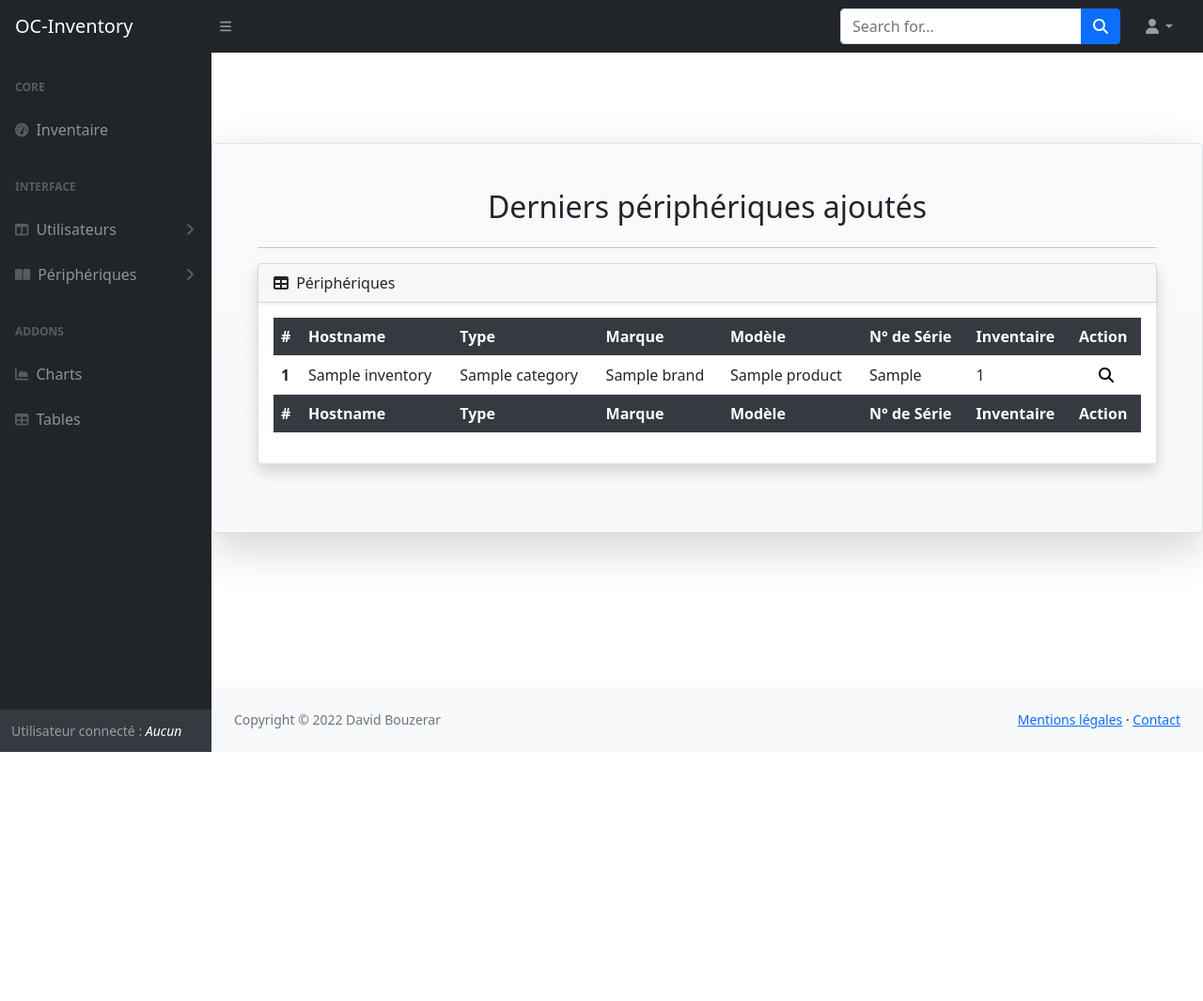
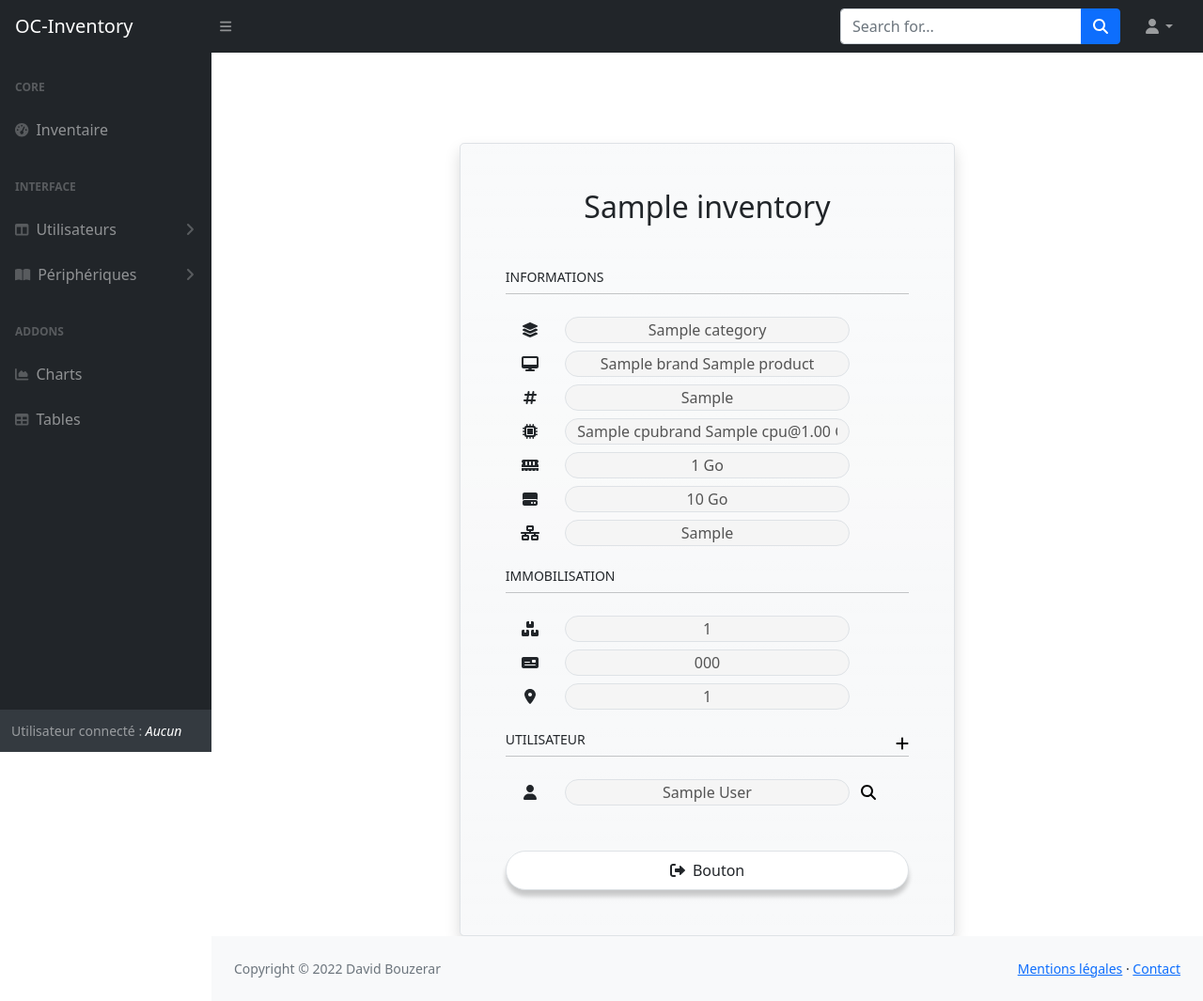
Before and after one commit to Eidocode/OC_Project13, a Django app: page /product_user/device_info/1/ in a window 1280 px wide. Shown: the whole page at 94% size. Before the commit the page ends 800 px from the top, so only its background shows below. Run offline with Django 3.2, Linux system fonts and the light colour scheme; tables that the repository leaves empty hold one stand-in row (values such as "Sample post"); some libraries are stand-ins or nearby versions.

Commit message:
- Added device_info template - Moved some html templates - Added route for device_info - Created add_device html template - Added new form for AddDevice

```diff
--- a/product/templates/product/base.html
+++ b/product/templates/product/base.html
@@ -83,6 +83,7 @@
                             <nav class="sb-sidenav-menu-nested nav">
                                 <a class="nav-link" href="{% url 'show_last_devices' %}">Derniers ajouts</a>
                                 <a class="nav-link" href="{% url 'show_all_devices' %}">Tous les périphériques</a>
+                                <a class="nav-link" href="{% url 'add_new_device' %}">Nouveau périphérique</a>
                             </nav>
                         </div>
                         <div class="sb-sidenav-menu-heading">Addons</div>
--- a/product_user/templates/device_info.html
+++ b/product_user/templates/device_users/device_users_info.html
@@ -3,12 +3,12 @@
 
 {% block content %}
 
-<section class="page-section sign mt-5" id="device_info-page">
+<section class="page-section sign mt-5" id="UserInfo-page">
     <div class="container h-100">
         <div class="row align-items-center justify-content-center">
             <div class="shadow rounded-3 bg-light bg-gradient px-5 mt-5 py-5 col-lg-6 border">
 
-                <h2 class="mb-4 text-center">Informations concernant le périphérique</h2>
+                <h2 class="mb-4 text-center">Informations concernant l'utilisateur</h2>
 
 
                 <h6 class="small mt-5">INFORMATIONS</h6>
@@ -64,7 +64,7 @@
                             <i class="fa-solid fa-computer"></i>
                         </span>
                         <input class="col-8 border text-center rounded-pill field_white_hover" value="{{ device.fullname }}" disabled/>
-                        <a id="device_detail" class="col-1 blue_hover text-center align-self-center" href="">
+                        <a id="device_detail" class="col-1 blue_hover text-center align-self-center" href="{% url 'show_device_info' device_id=device.id%}">
                             <i class="fa-solid fa-magnifying-glass"></i>
                         </a>
                     </div>
--- /dev/null
+++ b/product_user/templates/devices/device_info.html
@@ -0,0 +1,112 @@
+<!-- UserInfo page -->
+{% extends 'product/base.html' %}
+
+{% block content %}
+
+<section class="page-section sign mt-5" id="device_info-page">
+    <div class="container h-100">
+        <div class="row align-items-center justify-content-center">
+            <div class="shadow rounded-3 bg-light bg-gradient px-5 mt-5 py-5 col-lg-6 border">
+
+                <h2 class="mb-4 text-center">{{ device.inventory.hostname }}</h2>
+
+                <h6 class="small mt-5">INFORMATIONS</h6>
+                <hr class="divider mt-0"/>
+
+                <div class="row pt-2">
+                    <span class="col-2 text-center align-self-center">
+                        <i class="fa-solid fa-layer-group"></i>
+                    </span>
+                    <input class="col-8 border text-center rounded-pill field_white_hover" value="{{ device.product.category.name }}" disabled/>
+                </div>
+                <div class="row pt-2">
+                    <span class="col-2 text-center align-self-center">
+                        <i class="fa-solid fa-desktop"></i>
+                    </span>
+                    <input class="col-8 border text-center rounded-pill field_white_hover" value="{{ device.product.brand }} {{ device.product.name }}" disabled/>
+                </div>
+                <div class="row pt-2">
+                    <span class="col-2 text-center align-self-center">
+                        <i class="fa-solid fa-hashtag"></i>
+                    </span>
+                    <input class="col-8 border text-center rounded-pill field_white_hover" value="{{ device.inventory.serial }}" disabled/>
+                </div>
+                <div class="row pt-2">
+                    <span class="col-2 text-center align-self-center">
+                        <i class="fa-solid fa-microchip"></i>
+                    </span>
+                    <input class="col-8 border text-center rounded-pill field_white_hover" value="{{ device.inventory.cpu.cpu_brand.name }} {{ device.inventory.cpu.name }}@{{ device.inventory.cpu.frequency }} GHz" disabled/>
+                </div>
+                <div class="row pt-2">
+                    <span class="col-2 text-center align-self-center">
+                        <i class="fa-solid fa-memory"></i>
+                    </span>
+                    <input class="col-8 border text-center rounded-pill field_white_hover" value="{{ device.inventory.ram }} Go" disabled/>
+                </div>
+                <div class="row pt-2">
+                    <span class="col-2 text-center align-self-center">
+                        <i class="fa-solid fa-hard-drive"></i>
+                    </span>
+                    <input class="col-8 border text-center rounded-pill field_white_hover" value="{{ device.inventory.storage }} Go" disabled/>
+                </div>
+                <div class="row pt-2">
+                    <span class="col-2 text-center align-self-center">
+                        <i class="fa-solid fa-network-wired"></i>
+                    </span>
+                    <input class="col-8 border text-center rounded-pill field_white_hover" value="{{ device.inventory.addr_mac }}" disabled/>
+                </div>
+
+                <h6 class="small mt-4">IMMOBILISATION</h6>
+                <hr class="divider mt-0"/>
+
+                <div class="row pt-2">
+                    <span class="col-2 text-center align-self-center">
+                        <i class="fa-solid fa-boxes-stacked"></i>
+                    </span>
+                    <input class="col-8 border text-center rounded-pill field_white_hover" value="{{ device.immo.inventory_number }}" disabled/>
+                </div>
+                <div class="row pt-2">
+                    <span class="col-2 text-center align-self-center">
+                        <i class="fa-solid fa-money-check"></i>
+                    </span>
+                    <input class="col-8 border text-center rounded-pill field_white_hover" value="{{ device.immo.bc_number }}" disabled/>
+                </div>
+                <div class="row pt-2">
+                    <span class="col-2 text-center align-self-center">
+                        <i class="fa-solid fa-location-dot"></i>
+                    </span>
+                    <input class="col-8 border text-center rounded-pill field_white_hover" value="{{ device.immo.location.loc_number }}" disabled/>
+                </div>
+
+                <div class="row mt-4">
+                    <h6 class="small col-6">UTILISATEUR</h6>
+                    <a id="link_device_btn" class="col-6 text-end blue_hover" href="">
+                        <i class="fa-solid fa-plus"></i>
+                    </a>
+                </div>
+
+                <hr class="divider mt-0"/>
+
+                <div class="row pt-2">
+                    <span class="col-2 text-center align-self-center">
+                        <i class="fa-solid fa-user"></i>
+                    </span>
+                    <input class="col-8 border text-center rounded-pill field_white_hover" value="{{ device.device_user.first_name }} {{ device.device_user.last_name }}" disabled/>
+                    <a id="user_detail" class="col-1 blue_hover text-center align-self-center" href="{% url 'show_user_info' user_id=device.device_user.id%}">
+                        <i class="fa-solid fa-magnifying-glass"></i>
+                    </a>
+                </div>
+
+                <div class="text-center mt-5">
+                    <a id="" class="border col-12 btn btn-outline-teal rounded-pill text-center py-2" role="button" href='#'>
+                        <i style="padding-right: 1%" class="fa-solid fa-right-from-bracket"></i>
+                        Bouton
+                    </a>
+                </div>
+
+            </div>
+        </div>
+    </div>
+</section>
+
+{% endblock content %}
--- a/product_user/templates/last_devices.html
+++ b/product_user/templates/devices/last_devices.html
@@ -52,7 +52,7 @@
                                         <td>{{ device.inventory.serial }}</td>
                                         <td>{{ device.immo.inventory_number }}</td>
                                         <td class="text-center">
-                                            <a id="more_details" class="blue_hover" href="">
+                                            <a id="more_details" class="blue_hover" href="{%  url 'show_device_info' device_id=device.id %}">
                                                 <i class="fa-solid fa-magnifying-glass"></i>
                                             </a>
                                         </td>
--- a/product_user/urls.py
+++ b/product_user/urls.py
@@ -10,5 +10,6 @@ urlpatterns = [
 
     url(r'^last_devices/', views.show_last_devices, name='show_last_devices'),
     url(r'^all_devices/', views.show_all_devices, name='show_all_devices'),
-    url(r'^device_info/', views.show_all_devices, name='show_device_info'),
+    url(r'^device_info/(?P<device_id>[0-9]+)/$', views.show_device_info, name='show_device_info'),
+    url(r'^add_device/', views.add_device, name='add_new_device'),
 ]
--- a/product_user/views.py
+++ b/product_user/views.py
@@ -1,6 +1,7 @@
-from django.shortcuts import render, get_object_or_404
+from django.shortcuts import render, get_object_or_404, redirect
 
 from product.models import DeviceUser, Device
+from product_user.forms import AddDeviceForm
 
 
 def show_last_users(request):
@@ -12,7 +13,7 @@ def show_last_users(request):
     context = {
         'device_users': users
     }
-    return render(request, 'last_device_users.html', context)
+    return render(request, 'device_users/last_device_users.html', context)
 
 
 def show_all_users(request):
@@ -24,7 +25,7 @@ def show_all_users(request):
     context = {
         'device_users': users
     }
-    return render(request, 'device_users.html', context)
+    return render(request, 'device_users/device_users.html', context)
 
 
 def show_user_info(request, user_id):
@@ -45,13 +46,12 @@ def show_user_info(request, user_id):
         }
         devices.append(this_item)
 
-
     context = {
         'user': user,
         'devices': devices,
     }
 
-    return render(request, 'device_users_info.html', context)
+    return render(request, 'device_users/device_users_info.html', context)
 
 
 def show_last_devices(request):
@@ -63,7 +63,7 @@ def show_last_devices(request):
     context = {
         'devices': devices
     }
-    return render(request, 'last_devices.html', context)
+    return render(request, 'devices/last_devices.html', context)
 
 
 def show_all_devices(request):
@@ -75,7 +75,7 @@ def show_all_devices(request):
     context = {
         'devices': devices
     }
-    return render(request, 'all_devices.html', context)
+    return render(request, 'devices/all_devices.html', context)
 
 
 def show_device_info(request, device_id):
@@ -85,17 +85,22 @@ def show_device_info(request, device_id):
 
     # Gets a device designated by product_id or returns 404
     device = get_object_or_404(Device, pk=device_id)
-    get_user = DeviceUser.objects.filter(device_id=device.id)
-
-    for item in get_users:
-        user_fullname = f"{item.user.first_name} {item.user.last_name}"
-        this_item = {
-            'id': item.id,
-            'fullname': user_fullname,
-        }
-        users.append(this_item)
 
     context = {
         'device': device,
     }
-    return render(request, 'device_info.html', context)
+    return render(request, 'devices/device_info.html', context)
+
+
+def add_device(request):
+    """
+    Used for add_device page
+    """
+    form = AddDeviceForm()
+    if request.method == 'POST':
+        form = AddDeviceForm(request.POST)
+        if form.is_valid():
+            form.save()
+            return redirect('show_all_devices')
+
+    return render(request, 'devices/add_device.html', {'form': form})
```
Also changed, not shown: product_user/forms.py (added, +53 -0 lines), product_user/templates/device_users_info.html (deleted, +0 -86 lines), product_user/templates/devices/add_device.html (added, +58 -0 lines), product_user/templates/device_users/device_users.html (renamed from product_user/templates/device_users.html), product_user/templates/device_users/last_device_users.html (renamed from product_user/templates/last_device_users.html), product_user/templates/devices/all_devices.html (renamed from product_user/templates/all_devices.html).
